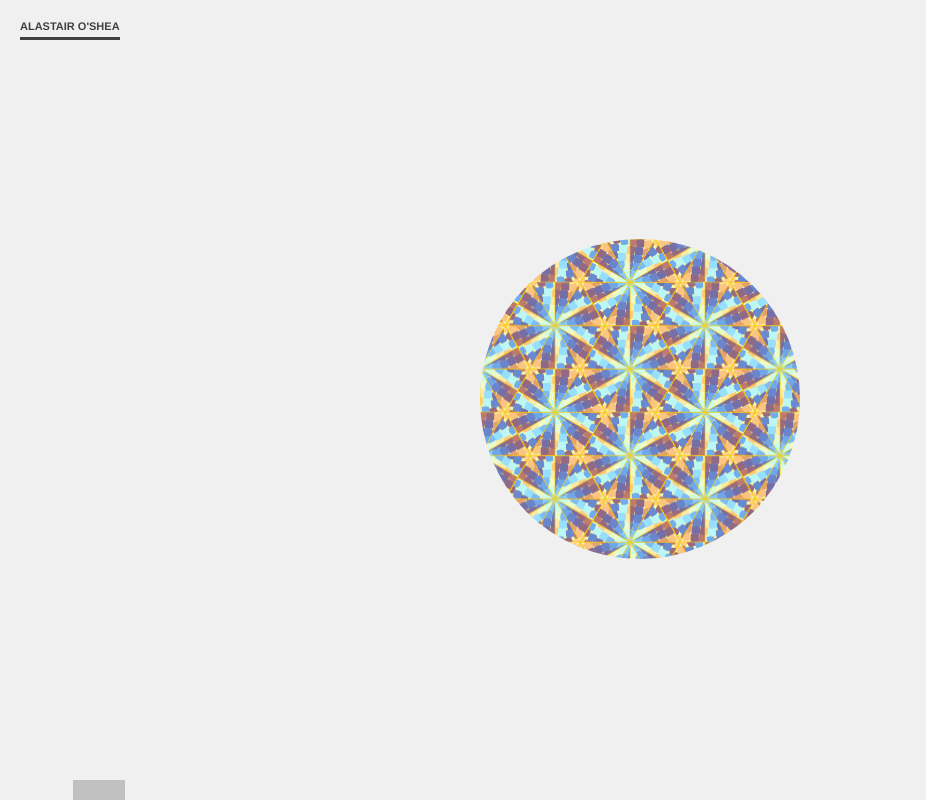
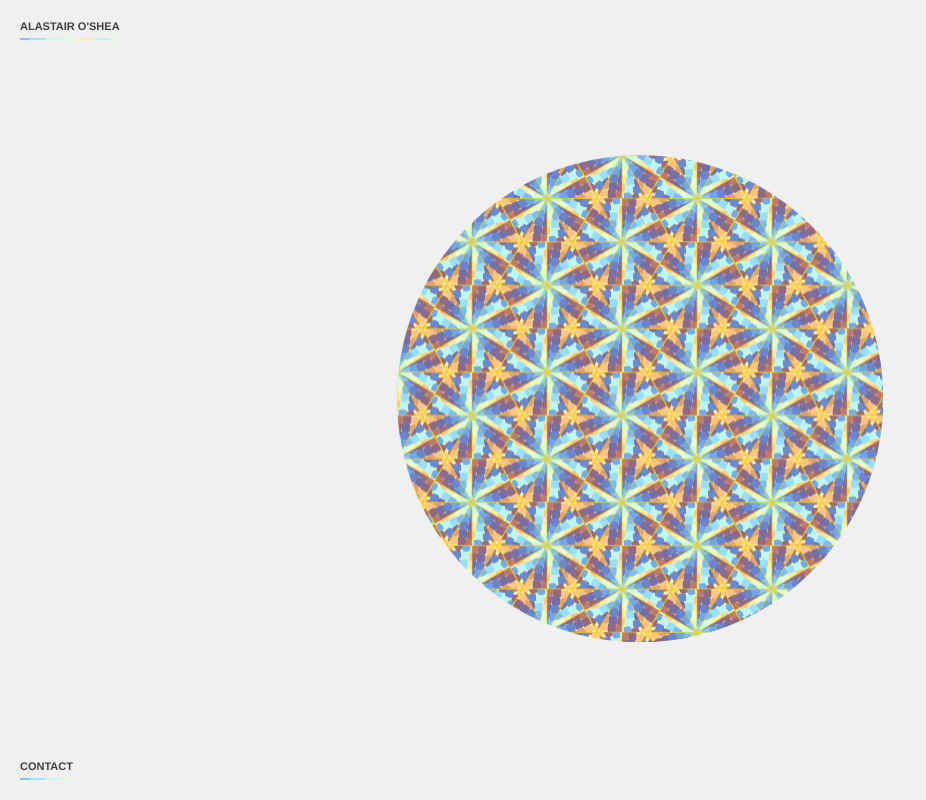
Before and after one commit to aoshea/portfolio, a website built with Parcel: page src/index.html in a window 1280 px wide. Shown: the whole page, without its empty margins (0-926 px from the left). Built offline with nearby package versions, Linux system fonts and the light colour scheme.

Commit message:
underline movement

```diff
--- a/src/canvas.ts
+++ b/src/canvas.ts
@@ -24,8 +24,17 @@ let tx: number = 0;
 let ty: number = 0;
 let isKeyDown: boolean = false;
 
+// mouse/touch
+let mx = 0;
+let tmx = 0;
+let m = 0;
+let prevm = 0;
+
 // viewport dimensions updated after resize
 let dim;
+
+// anchor canvases
+const anchorCanvases: CanvasRenderingContext2D[] = [];
 
 interface Point {
   x: number;
@@ -142,6 +151,7 @@ function hexagonColumn(
 }
 
 function draw(): void {
+  m !== prevm && drawSource(m);
   // figure size
   size += (targetSize - size) * 0.5;
   hexagonCtx.strokeStyle = "#fc0";
@@ -166,6 +176,19 @@ function draw(): void {
       rows
     );
   }
+  anchorCanvases.forEach(c => {
+    c.fillStyle = pattern;
+    c.beginPath();
+    c.moveTo(0, 0);
+    c.lineTo(c.canvas.width, 0);
+    c.lineTo(c.canvas.width, c.canvas.height);
+    c.lineTo(0, c.canvas.height);
+    c.closePath();
+    c.save();
+    c.translate(tx, tx);
+    c.fill();
+    c.restore();
+  });
 }
 function clear(): void {
   hexagonCtx.clearRect(0, 0, hexagonCanvas.width, hexagonCanvas.height);
@@ -203,8 +226,8 @@ function resize() {
   let vw = window.innerWidth;
   let vh = window.innerHeight;
   let canvasRect = {
-    width: vw > vh ? vw * 0.25 : vh * 0.25,
-    height: vw > vh ? vw * 0.25 : vh * 0.25
+    width: vw > vh ? vw * 0.38 : vh * 0.38,
+    height: vw > vh ? vw * 0.38 : vh * 0.38
   };
 
   dim = canvasRect.width * dpr;
@@ -222,6 +245,12 @@ function update() {
   tx += 10 * dt;
   x += (tx - x) * 0.05;
   y += (ty - y) * 0.05;
+
+  if (m !== prevm) {
+    prevm = m;
+  }
+  mx += (tmx - mx) * 0.05;
+  m = Math.round(mx * 100);
 }
 
 function tick() {
@@ -241,10 +270,10 @@ function handleResize(event: Event) {
 }
 
 function handleMouseMove(event: MouseEvent) {
-  drawSource(event.clientX / window.innerWidth);
+  tmx = event.clientX / window.innerWidth;
 }
 function handleTouchMove(event: TouchEvent) {
-  drawSource(event.touches[0].clientX / window.innerWidth);
+  tmx = event.touches[0].clientX / window.innerWidth;
 }
 
 function handleKeyDown(event: KeyboardEvent) {
@@ -254,7 +283,32 @@ function handleKeyUp(event: KeyboardEvent) {
   isKeyDown = false;
 }
 
+function underlineAnchors() {
+  const anchors: HTMLAnchorElement[] = Array.from(
+    document.querySelectorAll<HTMLAnchorElement>("a")
+  );
+
+  let id: Number = 0;
+
+  function createAnchorUnderline(el: HTMLAnchorElement) {
+    const canvas: HTMLCanvasElement = <HTMLCanvasElement>(
+      document.createElement("canvas")
+    );
+    const ctx: CanvasRenderingContext2D = canvas.getContext("2d");
+    const rect: ClientRect = el.getBoundingClientRect();
+    canvas.width = rect.width;
+    canvas.height = 2;
+    canvas.classList.add("underline");
+    ctx.fillStyle = pattern;
+    el.appendChild(canvas);
+    anchorCanvases.push(ctx);
+  }
+
+  anchors.forEach(createAnchorUnderline);
+}
+
 drawSource(0.5);
+underlineAnchors();
 resize();
 requestAnimationFrame(tick);
 window.addEventListener("resize", resize, false);
--- a/src/index.html
+++ b/src/index.html
@@ -11,30 +11,17 @@
   </head>
   <body>
     <header>
-      <h1>Alastair O'Shea</h1>
+      <h1><a href="#">Alastair O'Shea</a></h1>
     </header>
     <section>
       <article>
         <canvas id="canvas"></canvas>
-      </article>
-      <article class="hidden">
-        <ul>
-          <li>Selected work:</li>
-          <li><a href="http://burberry.com">Burberry</a></li>
-          <li><a href="http://lexmark.com">Lexmark</a></li>
-          <li><a href="http://guardian.com">Guardian</a></li>
-          <li><a href="http://mariotestino.com">Mario Testino</a></li>
-          <li>
-            <a href="http://madewithcode.com">Google's Made With Code</a>
-          </li>
-        </ul>
       </article>
     </section>
     <footer>
       <p><a href="mailto:ao@alastairoshea.com">Contact</a></p>
     </footer>
     <script src="canvas.ts"></script>
-    <script src="underline.ts"></script>
     <script>
       (function(i, s, o, g, r, a, m) {
         i["GoogleAnalyticsObject"] = r;
--- a/src/styles.css
+++ b/src/styles.css
@@ -6,6 +6,14 @@
 
 * {
   box-sizing: border-box;
+}
+
+a,
+a:active,
+a:hover,
+a:focus {
+  color: inherit;
+  text-decoration: none;
 }
 
 h1,
@@ -27,15 +35,6 @@ p {
   color: var(--main-text-color);
 }
 
-h1::before {
-  content: "";
-  position: absolute;
-  bottom: 0;
-  width: 100%;
-  height: 3px;
-  background-color: var(--main-text-color);
-}
-
 body {
   position: fixed;
   top: 0;
@@ -52,14 +51,24 @@ body {
 
 header,
 footer {
-  height: 5%;
+  height: 10%;
+}
+
+footer {
+  display: flex;
+  justify-content: flex-end;
+  flex-direction: column;
+}
+
+footer p {
+  margin-bottom: 20px;
 }
 
 section {
   display: flex;
   justify-content: center;
   align-items: center;
-  height: 90%;
+  height: 80%;
 }
 
 article {
@@ -70,10 +79,15 @@ article:nth-of-type(2) {
   display: none;
 }
 
-canvas#canvas canvas.underline {
+canvas {
+  user-select: none;
+}
+
+canvas.underline {
   position: absolute;
   left: 0;
   bottom: 0;
+  user-select: none;
 }
 
 /*
--- a/src/underline.ts
+++ /dev/null
@@ -1,23 +0,0 @@
-setTimeout(function() {
-  const anchors: HTMLAnchorElement[] = Array.from(
-    document.querySelectorAll<HTMLAnchorElement>("a")
-  );
-
-  let id: Number = 0;
-
-  function createAnchorUnderline(el: HTMLAnchorElement) {
-    const canvas: HTMLCanvasElement = <HTMLCanvasElement>(
-      document.createElement("canvas")
-    );
-    const ctx: CanvasRenderingContext2D = canvas.getContext("2d");
-    const rect: ClientRect = el.getBoundingClientRect();
-    canvas.width = rect.width;
-    canvas.height = 100;
-    canvas.classList.add("underline");
-    ctx.fillStyle = "rgba(0, 0, 0, 0.2)";
-    ctx.fillRect(0, 0, rect.width, 100);
-    el.appendChild(canvas);
-  }
-
-  anchors.forEach(createAnchorUnderline);
-}, 1000);
```
